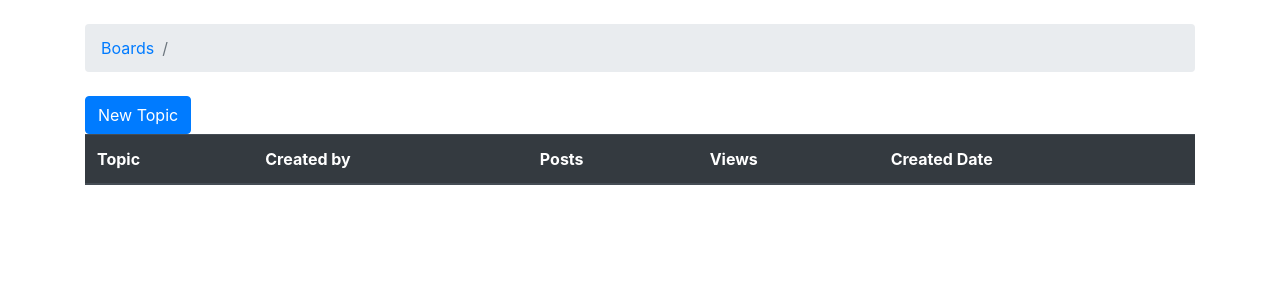
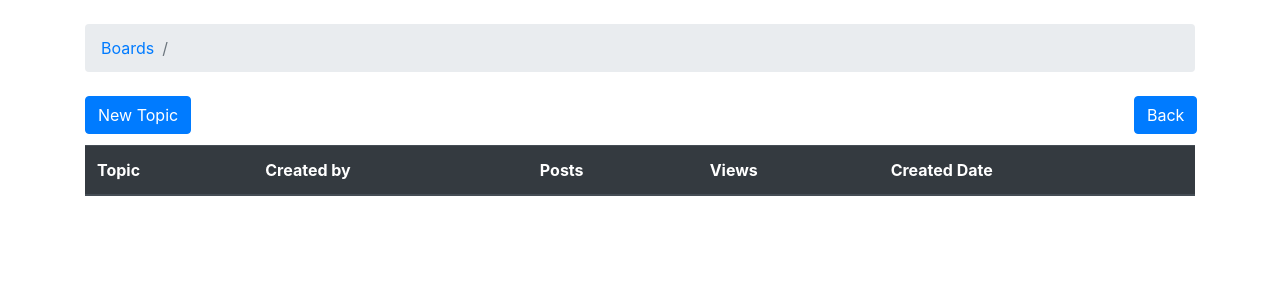
Before and after one commit to AhmedAlaa2024/My_First_Django_Project-Blog, a Django app: template templates/topics.html in a window 1280 px wide. Shown: the top 300 px of the page. Run offline with Django 3.2, Linux system fonts and the light colour scheme; the template is opened without the code that fills it, so the values that code supplies are empty; some libraries are stand-ins or nearby versions.

Commit message:
Creating the form of <new topic>.

```diff
--- a/myapp/settings.py
+++ b/myapp/settings.py
@@ -39,6 +39,7 @@ INSTALLED_APPS = [
     'django.contrib.sessions',
     'django.contrib.messages',
     'django.contrib.staticfiles',
+    'widget_tweaks',
     'Boards',
 ]
 
--- /dev/null
+++ b/static/css/styles.css
@@ -0,0 +1,8 @@
+.return-btn{
+    position: absolute;
+    left: 94.5%;
+}
+
+.parent{
+    position: relative;
+}
--- /dev/null
+++ b/static/js/scripts.js
@@ -0,0 +1,14 @@
+function validate() {
+    var x = document.forms["new_post"]["subject"].value;
+    var y = document.forms["new_post"]["message"].value;
+    if (x == "" && y == "") {
+        alert("Subject and message must be filled out.");
+        return false;
+    } else if (x == "") {
+        alert("Subject must be filled out.");
+        return false;
+    } else if (y == "") {
+        alert("Message must be filled out.");
+        return false;
+    }
+}
--- a/templates/base.html
+++ b/templates/base.html
@@ -6,6 +6,8 @@
     <meta charset="UTF-8">
     <title>{% block title %}{% endblock %}</title>
     <link rel="stylesheet" href="{% static 'css/bootstrap.min.css' %}">
+    <link rel="stylesheet" href="{% static 'css/styles.css' %}">
+    <script src="{% static 'js/scripts.js' %}"></script>
 </head>
 
 <body>
--- a/templates/new_topic.html
+++ b/templates/new_topic.html
@@ -9,7 +9,7 @@
 {% endblock %}
 
 {% block content %}
-<form method="POST">
+<form method="POST" name="new_post" onsubmit="return validate()" class="parent">
     {% csrf_token %}
     <div class="form-group">
         <label for="id_subject">Subject</label>
@@ -20,5 +20,6 @@
         <textarea name="message" class="form-control" id="id_message" rows="5"></textarea>
     </div>
     <button type="submit" class="btn btn-success">POST</button>
+    <a href="{% url 'board_topics' board.name %}" class="btn btn-primary return-btn">Back</a>
 </form>
 {% endblock %}
--- a/templates/topics.html
+++ b/templates/topics.html
@@ -8,7 +8,10 @@
 {% endblock %}
 
 {% block content %}
-<a href="{% url 'new_topic' board.name %}" class="btn btn-primary">New Topic</a>
+<div class="parent">
+    <a href="{% url 'new_topic' board.name %}" class="btn btn-primary" style="margin-bottom: 1%">New Topic</a>
+    <a href="{% url 'home' %}" class="btn btn-primary return-btn">Back</a>
+</div>
 <table class="table">
     <thead class="thead-dark">
         <tr>
```
Lines whose indentation alone changed are shown as unchanged.
